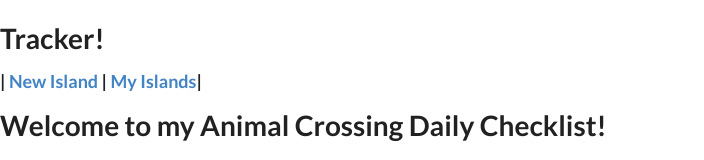
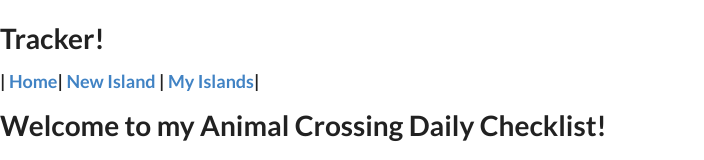
Before and after one commit to abdiaz2018/frontend-animal-cross-checker, a React (Create React App) app: page / in a window 1280 px wide. Shown: the part 121-281 px from the top of the page, without its empty margins (0-704 px from the left). Built offline with nearby package versions, Linux system fonts and the light colour scheme.

Commit message:
added home route

```diff
--- a/src/components/Navbar.js
+++ b/src/components/Navbar.js
@@ -8,6 +8,7 @@
     render () {
         return (
             <div>
+                | <Link to="/">Home</Link>
                 | <Link to ="/islands/new">New Island </Link>
                 |
                 <Link to="/islands"> My Islands</Link>|
```
